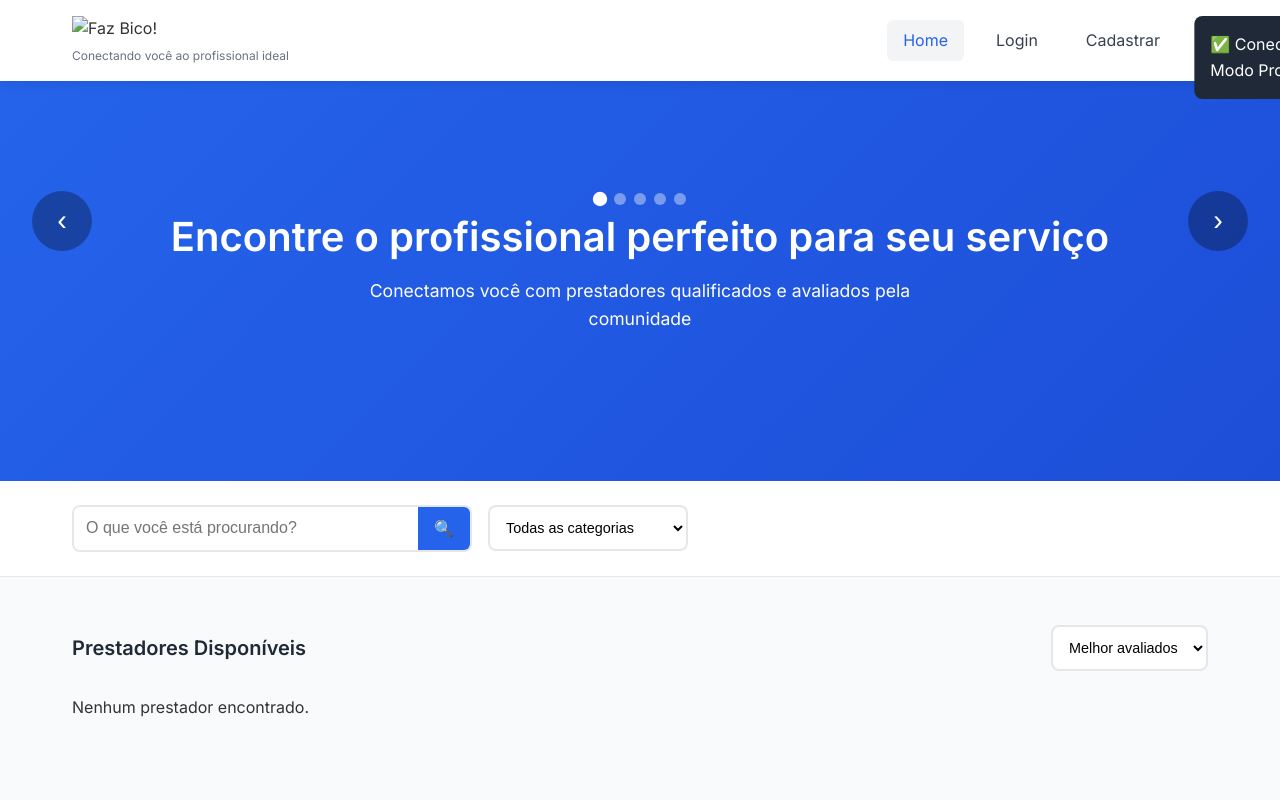
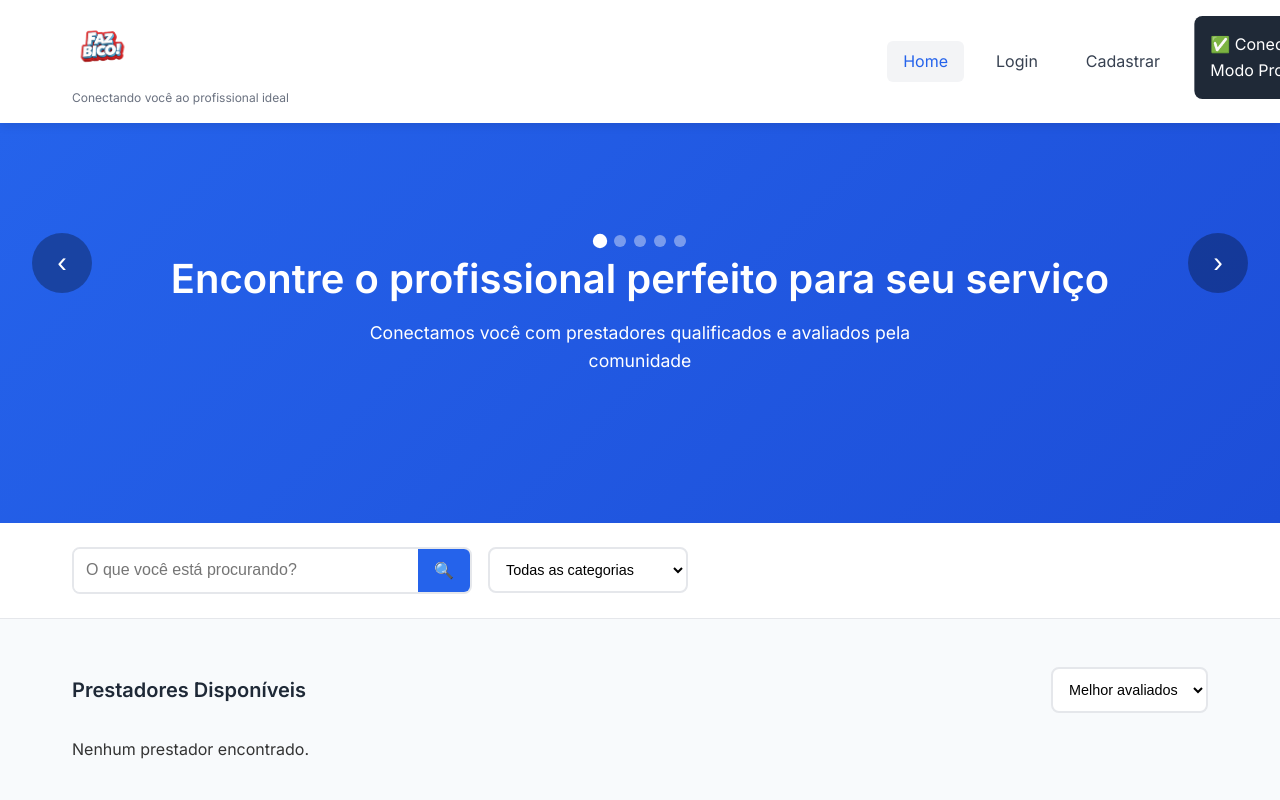
Before and after one commit to adrianomazetto/FazBico, a plain HTML site: page index.html in a window 1280 px wide. Shown: the top 800 px of the page. Drawn offline with nearby package versions, Linux system fonts and the light colour scheme; no server answers.

Commit message:
Update index.html

```diff
--- a/index.html
+++ b/index.html
@@ -17,7 +17,7 @@
         <div class="container">
             <div class="header-content">
                 <div class="logo">
-                    <img src="GzrZEa3vEb55ntuWGsgHq" alt="Faz Bico!" class="logo-img">
+                    <img src="./logoFazBico.png" alt="Faz Bico!" class="logo-img">
                     <span class="tagline">Conectando você ao profissional ideal</span>
                 </div>
                 <nav class="nav">
```
